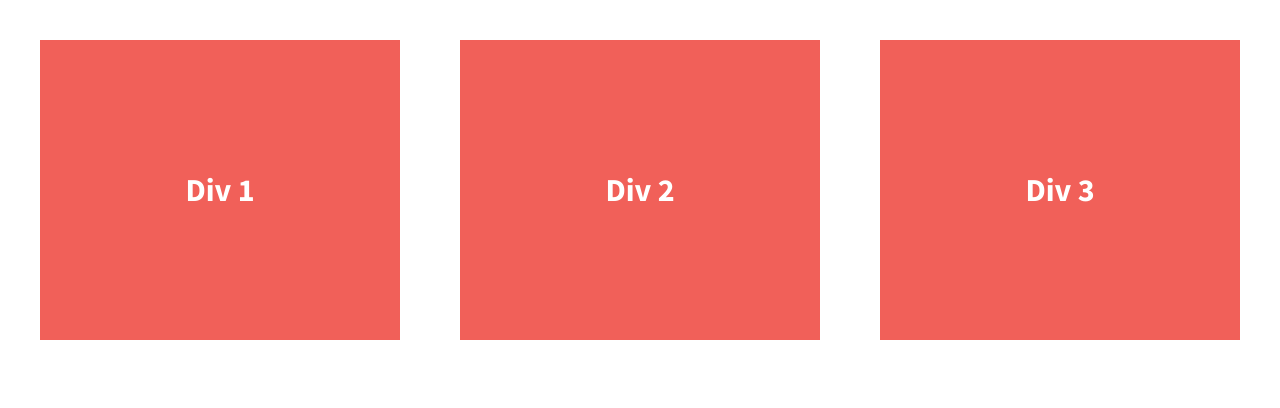
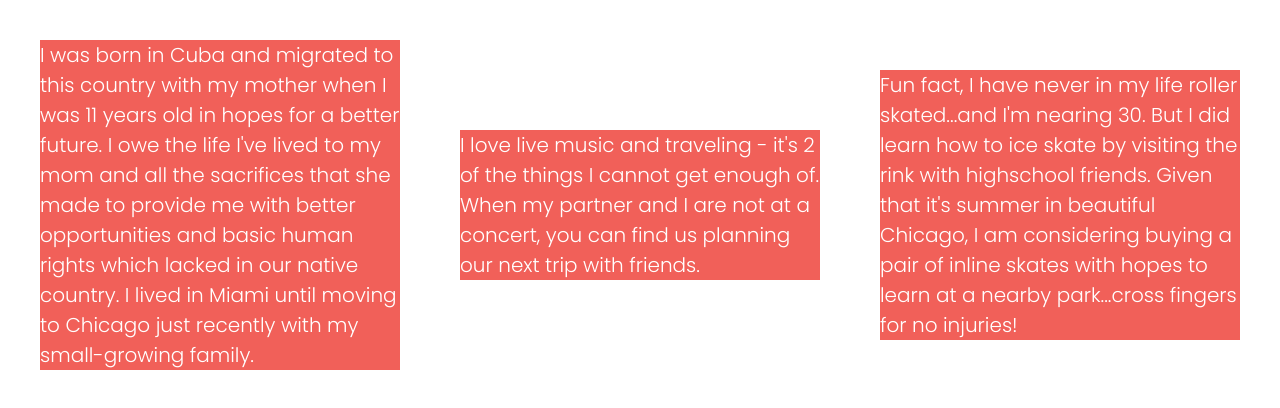
Before and after one commit to ltell/206-divs-flexbox-starter, a plain HTML site: page index.html in a window 1280 px wide. Drawn offline with nearby package versions, Linux system fonts and the light colour scheme.

Commit message:
Customized the text inside the divs and added auto height

```diff
--- a/css/main.css
+++ b/css/main.css
@@ -99,6 +99,7 @@ textarea {
 html {
   background-color: #fff;
   height: 100%;
+  width: 100%;
 }
 
 body {
@@ -110,22 +111,27 @@ body {
 
 .wrapper {
   /*add display:flex and set justify-content to space-between*/
-  font-weight: 700;
   display: flex;
   justify-content: space-between;
+  flex-flow: row wrap;
+  align-items: center;
 }
 
 .div-1, .div-2, .div-3 {
   /*give the divs a width of 30%, add display:flex, set justify-content and align-items to center*/
   color: #fff;
+  font-family: 'Poppins', sans-serif;
   line-height: 1.5em;
-  font-size: 1.6em;
+  font-size: 1em;
   background-color: #f16059;
   height: 300px;
   display: flex;
   width: 30%;
   justify-content: center;
   align-items: center;
+  height: auto;
+
+
 }
 
 
--- a/index.html
+++ b/index.html
@@ -8,6 +8,7 @@
         <meta name="viewport" content="width=device-width, initial-scale=1">
 
         <link rel="apple-touch-icon" href="apple-touch-icon.png">
+        <link href="https://fonts.googleapis.com/css2?family=Poppins:wght@300&display=swap" rel="stylesheet">
         <!-- Place favicon.ico in the root directory -->
 
         <link rel="stylesheet" href="css/normalize.css">
@@ -23,13 +24,13 @@
 
         <section class="wrapper">
             <div class="div-1">
-                Div 1
+                I was born in Cuba and migrated to this country with my mother when I was 11 years old in hopes for a better future. I owe the life I've lived to my mom and all the sacrifices that she made to provide me with better opportunities and basic human rights which lacked in our native country. I lived in Miami until moving to Chicago just recently with my small-growing family.
             </div>
             <div class="div-2">
-                Div 2
+                I love live music and traveling - it's 2 of the things I cannot get enough of. When my partner and I are not at a concert, you can find us planning our next trip with friends.
             </div>
             <div class="div-3">
-                Div 3
+                Fun fact, I have never in my life roller skated...and I'm nearing 30. But I did learn how to ice skate by visiting the rink with highschool friends. Given that it's summer in beautiful Chicago, I am considering buying a pair of inline skates with hopes to learn at a nearby park...cross fingers for no injuries!
             </div>
         </section>
 
```
